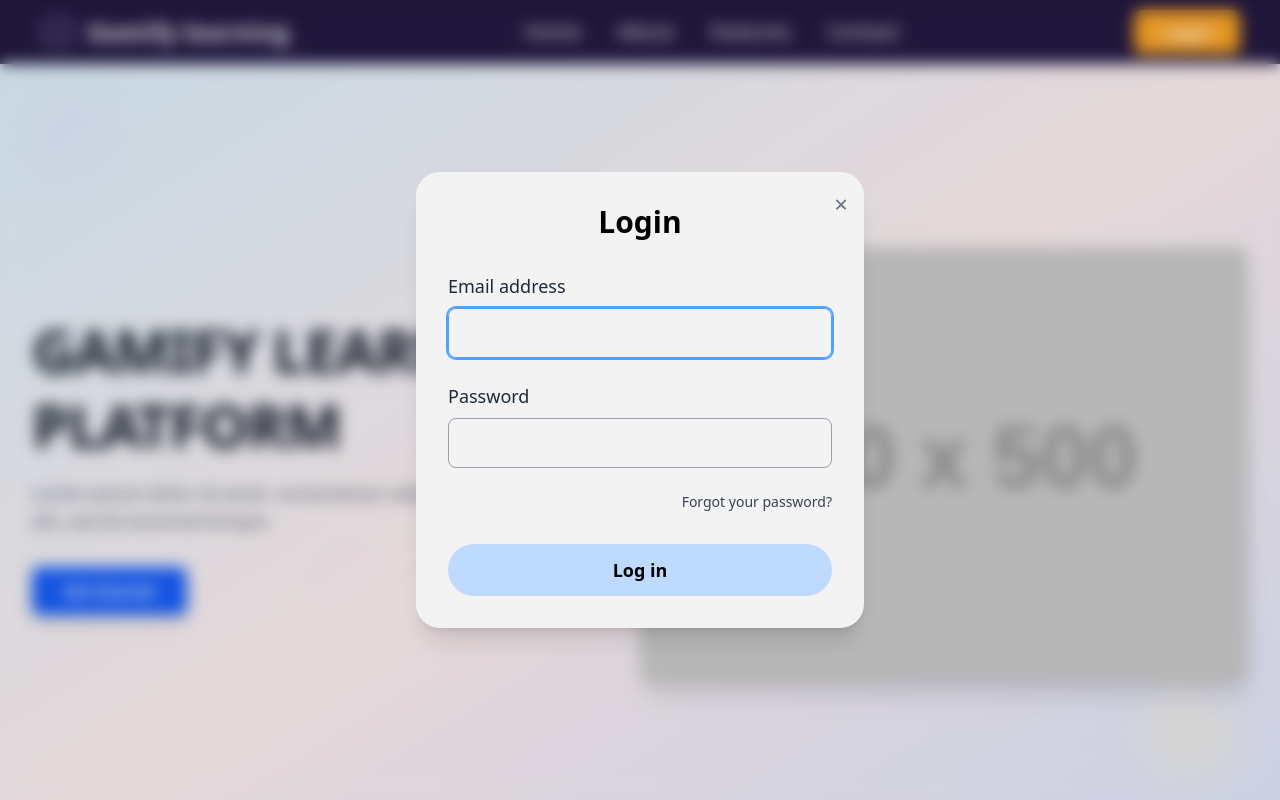
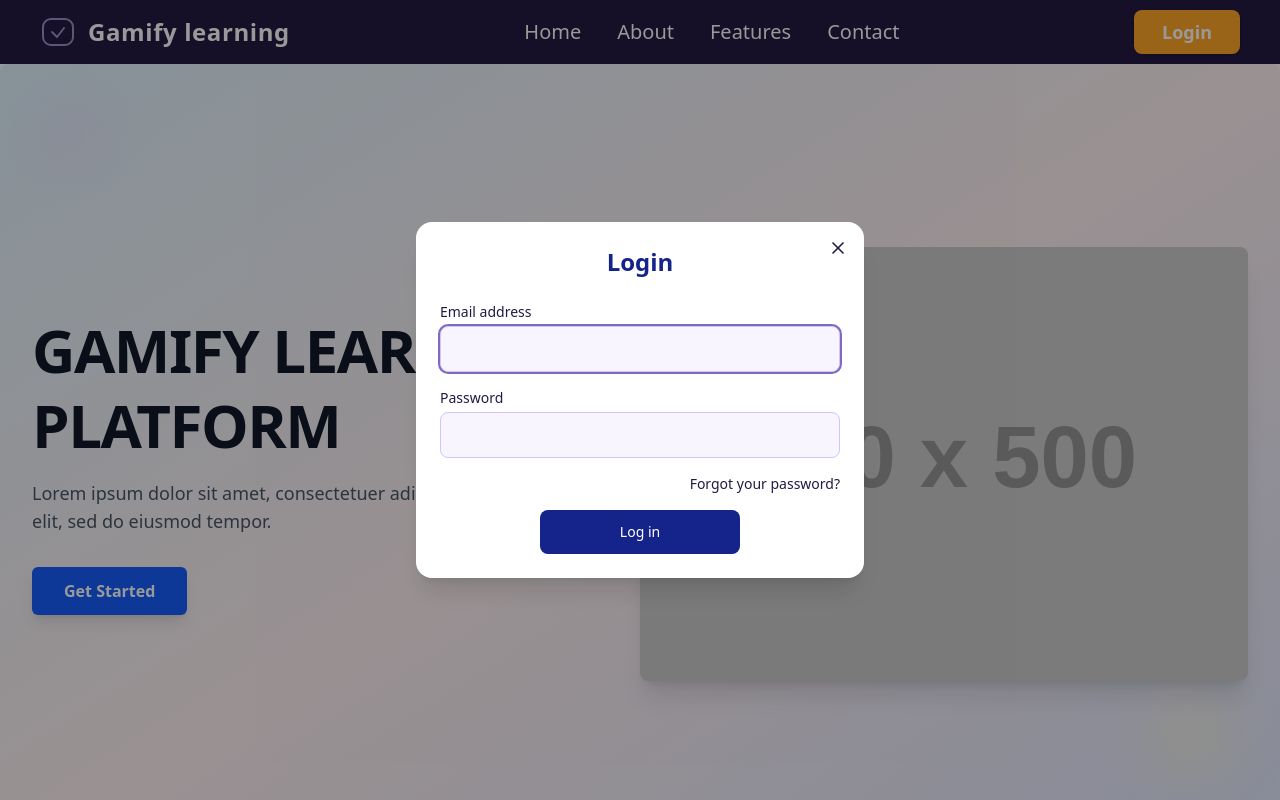
Before and after one commit to phiquangdat/tetra_app, a React app in the folder frontend/: page /login in a window 1280 px wide. Shown: the top 800 px of the page. Built offline with nearby package versions, Linux system fonts and the light colour scheme; no server answers; the HTML template or start-up script is replaced by a standard one.

Commit message:
Refactor LoginModal styles follows ChangePass.tsx

```diff
--- a/frontend/src/components/home/LoginModal.tsx
+++ b/frontend/src/components/home/LoginModal.tsx
@@ -1,5 +1,5 @@
 import { useEffect, useRef } from 'react';
-
+import { X } from 'lucide-react';
 interface LoginModalProps {
   isOpen: boolean;
   onClose: () => void;
@@ -44,37 +44,37 @@ const LoginModal = ({ isOpen, onClose }: LoginModalProps) => {
 
   return (
     <div
-      className="fixed inset-0 z-50 flex items-center justify-center bg-black/10 backdrop-blur-sm"
+      className="fixed inset-0 bg-black/40 flex items-center justify-center z-50"
       aria-modal="true"
       role="dialog"
       tabIndex={-1}
     >
       <div
         ref={modalRef}
-        className="relative bg-[#F3F3F3] rounded-3xl shadow-xl w-full max-w-md mx-4 p-8"
+        className="bg-white rounded-2xl w-full max-w-md p-6 relative shadow-xl"
         role="document"
       >
         {/* Close button */}
         <button
           aria-label="Close login modal"
           onClick={onClose}
-          className="absolute top-4 right-4 text-2xl text-gray-500 hover:text-gray-700 focus:outline-none"
+          className="absolute top-4 right-4 text-[#231942] hover:text-[#7E6BBE] transition"
           tabIndex={0}
         >
-          ×
+          <X size={20} />
         </button>
-        <h2 className="text-3xl font-bold text-center mb-8 text-black">
+        <h2 className="text-[#14248A] text-2xl font-semibold mb-6 text-center">
           Login
         </h2>
         <form
-          className="flex flex-col gap-6"
+          className="space-y-4"
           onSubmit={(e) => e.preventDefault()}
           autoComplete="off"
         >
           <div>
             <label
               htmlFor="login-email"
-              className="block text-lg font-medium text-gray-800 mb-2"
+              className="text-[#231942] text-sm font-medium mb-1 block"
             >
               Email address
             </label>
@@ -84,14 +84,14 @@ const LoginModal = ({ isOpen, onClose }: LoginModalProps) => {
               name="email"
               type="email"
               autoComplete="username"
-              className="w-full px-4 py-3 border border-gray-400 rounded-lg focus:ring-2 focus:ring-blue-400 focus:border-blue-400 outline-none text-base"
+              className="w-full bg-[#F9F5FF] border border-[#D4C2FC] rounded-lg p-2.5 text-[#231942] focus:outline-none focus:ring-2 focus:ring-[#7E6BBE]"
               required
             />
           </div>
           <div>
             <label
               htmlFor="login-password"
-              className="block text-lg font-medium text-gray-800 mb-2"
+              className="text-[#231942] text-sm font-medium mb-1 block"
             >
               Password
             </label>
@@ -100,7 +100,7 @@ const LoginModal = ({ isOpen, onClose }: LoginModalProps) => {
               name="password"
               type="password"
               autoComplete="current-password"
-              className="w-full px-4 py-3 border border-gray-400 rounded-lg focus:ring-2 focus:ring-blue-400 focus:border-blue-400 outline-none text-base"
+              className="w-full bg-[#F9F5FF] border border-[#D4C2FC] rounded-lg p-2.5 text-[#231942] focus:outline-none focus:ring-2 focus:ring-[#7E6BBE]"
               required
             />
           </div>
@@ -108,14 +108,14 @@ const LoginModal = ({ isOpen, onClose }: LoginModalProps) => {
             <a
               href="#"
               tabIndex={0}
-              className="text-sm text-gray-700 hover:underline focus:underline"
+              className="text-sm text-[#231942] hover:underline focus:underline"
             >
               Forgot your password?
             </a>
           </div>
           <button
             type="submit"
-            className="w-full mt-2 bg-blue-200 hover:bg-blue-300 text-black font-semibold py-3 rounded-full text-lg transition-colors focus:outline-none focus:ring-2 focus:ring-blue-400"
+            className="w-1/2 bg-[#14248A] hover:bg-[#101e72] text-white px-5 py-3 rounded-lg text-sm font-medium transition block mx-auto"
           >
             Log in
           </button>
```
